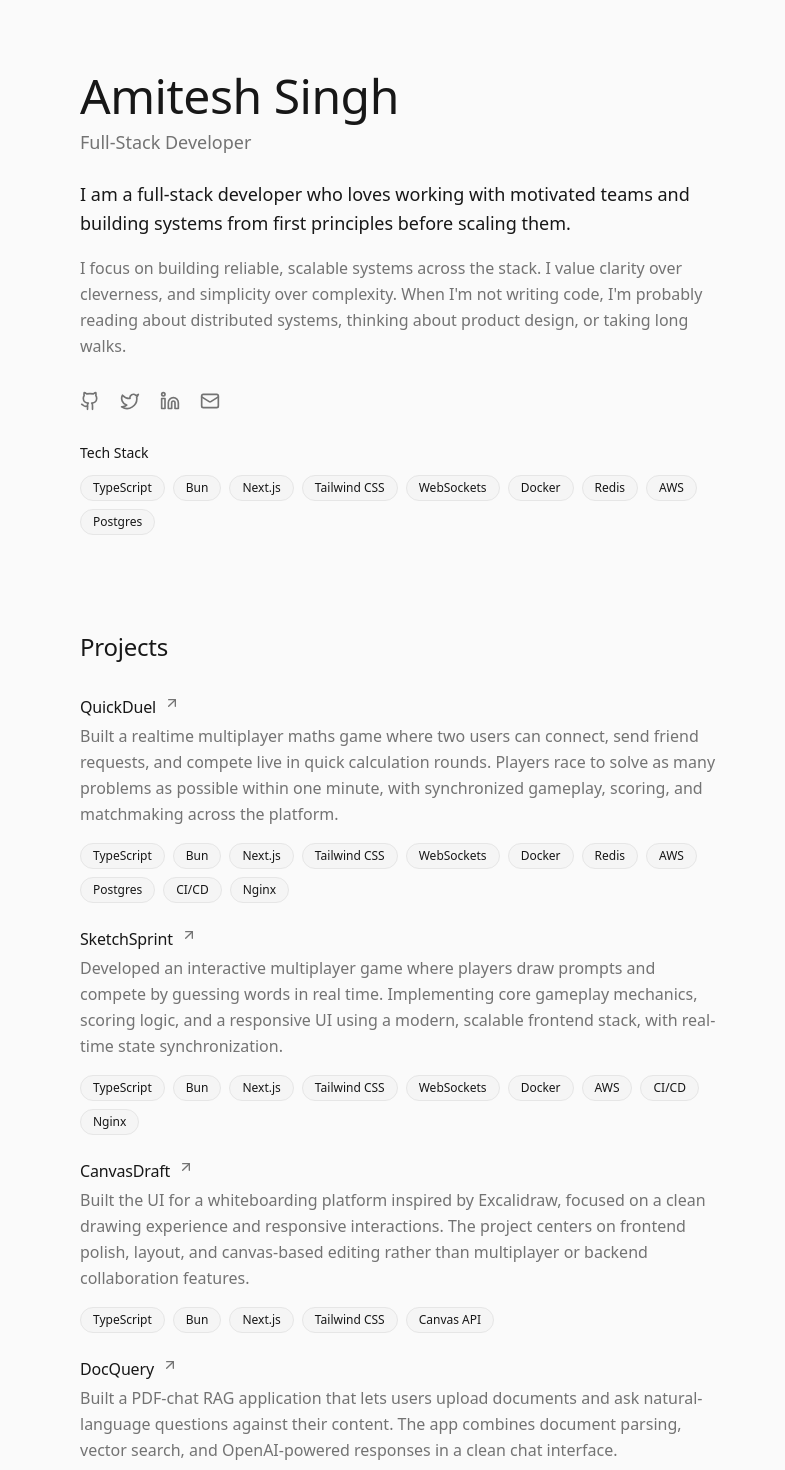
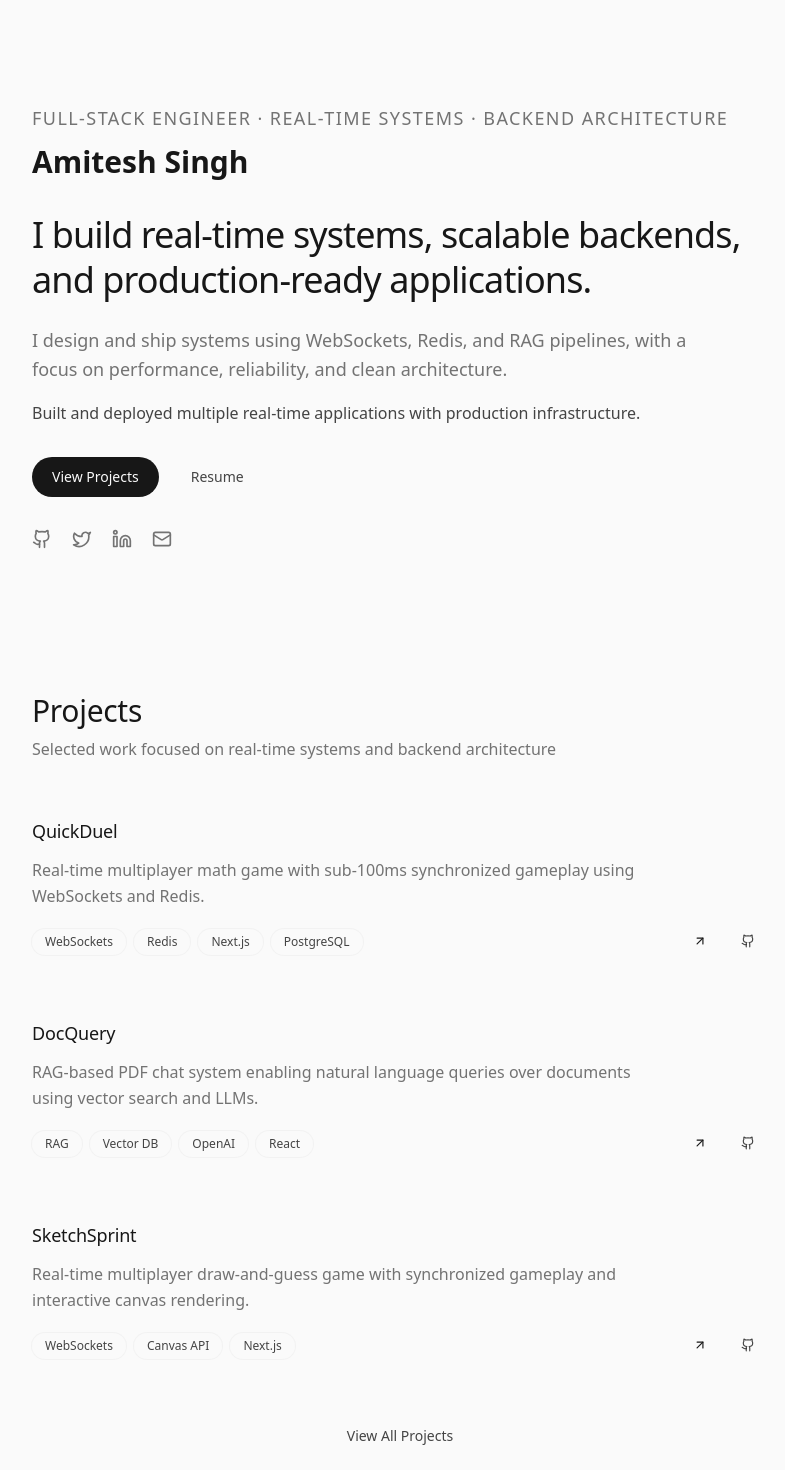
Before and after one commit to DevDesignAmitesh/minimal-portfolio, a Next.js app: page / in a window 1280 px wide. Shown: the part 60-1530 px from the top of the page, without its empty margins (240-1025 px from the left). Built offline with nearby package versions, Linux system fonts and the light colour scheme.

Commit message:
refractored

```diff
--- a/src/app/globals.css
+++ b/src/app/globals.css
@@ -146,6 +146,36 @@
   p {
     line-height: 1.7;
   }
+
+  @media (prefers-reduced-motion: no-preference) {
+    .hero-reveal,
+    .hero-reveal-delay,
+    .hero-reveal-delay-2 {
+      opacity: 0;
+      transform: translateY(10px);
+      animation: fade-up 0.6s ease-out forwards;
+    }
+
+    .hero-reveal-delay {
+      animation-delay: 0.08s;
+    }
+
+    .hero-reveal-delay-2 {
+      animation-delay: 0.16s;
+    }
+  }
+}
+
+@keyframes fade-up {
+  from {
+    opacity: 0;
+    transform: translateY(10px);
+  }
+
+  to {
+    opacity: 1;
+    transform: translateY(0);
+  }
 }
 
 #root {
--- a/src/app/not-found.tsx
+++ b/src/app/not-found.tsx
@@ -2,8 +2,8 @@ import Link from "next/link";
 
 const NotFound = () => {
   return (
-    <div className="flex min-h-screen items-center justify-center bg-muted">
-      <div className="text-center">
+    <div className="flex h-full items-center justify-center">
+      <div className="text-center mt-32">
         <h1 className="mb-4 text-4xl font-bold">404</h1>
         <p className="mb-4 text-xl text-muted-foreground">
           Oops! Page not found
--- /dev/null
+++ b/src/app/projects/page.tsx
@@ -0,0 +1,5 @@
+import Projects from "@/src/components/sections/Projects";
+
+export default function ProjectsPage() {
+  return <Projects />;
+}
--- a/src/components/TechStackList.tsx
+++ b/src/components/TechStackList.tsx
@@ -11,7 +11,7 @@ const TechStackList = ({ items, className = "" }: TechStackListProps) => {
       {items.map((item) => (
         <span
           key={item}
-          className="rounded-full border border-border bg-secondary px-3 py-1 text-xs font-medium text-foreground"
+          className="rounded-full border border-transparent px-3 py-1 text-xs font-medium text-foreground/80 ring-1 ring-border/40"
         >
           {item}
         </span>
--- a/src/components/layout/Layout.tsx
+++ b/src/components/layout/Layout.tsx
@@ -10,7 +10,7 @@ interface LayoutProps {
 const Layout = ({ children }: LayoutProps) => {
   return (
     <div className="min-h-screen bg-background flex flex-col">
-      <div className="max-w-2xl mx-auto px-4 flex-1 w-full">
+      <div className="max-w-3xl mx-auto px-4 flex-1 w-full">
         <Header />
         <main className="pb-16">{children}</main>
       </div>
--- a/src/components/sections/About.tsx
+++ b/src/components/sections/About.tsx
@@ -1,9 +1,9 @@
 import { data } from "@/src/data/data";
-import { Github, Twitter, Linkedin, Mail } from "lucide-react";
-import TechStackList from "../TechStackList";
+import { Github, Linkedin, Mail, Twitter } from "lucide-react";
+import Link from "next/link";
 
 const About = () => {
-  const { name, title, tagline, about, socialLinks, techStack } = data;
+  const { name, socialLinks } = data;
 
   const socials = [
     { icon: Github, href: socialLinks.github, label: "GitHub" },
@@ -13,33 +13,62 @@ const About = () => {
   ];
 
   return (
-    <section className="py-12">
-      <h1 className="text-4xl md:text-5xl font-medium text-foreground mb-2">
-        {name}
-      </h1>
-      <p className="text-lg text-muted-foreground mb-6">{title}</p>
-      <p className="text-foreground text-lg leading-relaxed mb-4">{tagline}</p>
-      <p className="text-muted-foreground leading-relaxed mb-8">{about}</p>
+    <section className="hero-reveal py-14 md:py-20">
+      <div className="max-w-3xl">
+        <p className="text-base font-medium tracking-[0.08em] text-muted-foreground uppercase md:text-lg">
+          Full-stack engineer &middot; Real-time systems &middot; Backend
+          architecture
+        </p>
 
-      <div className="flex items-center gap-5">
+        <p className="mt-3 text-2xl font-semibold text-foreground md:text-3xl">
+          {name}
+        </p>
+
+        <h1 className="mt-8 text-2xl font-medium leading-tight tracking-tight text-foreground md:text-4xl">
+          I build real-time systems, scalable backends, and production-ready
+          applications.
+        </h1>
+
+        <p className="mt-6 max-w-2xl text-base leading-relaxed text-muted-foreground md:text-lg">
+          I design and ship systems using WebSockets, Redis, and RAG pipelines,
+          with a focus on performance, reliability, and clean architecture.
+        </p>
+
+        <p className="mt-4 text-sm font-medium text-foreground/80 md:text-base">
+          Built and deployed multiple real-time applications with production
+          infrastructure.
+        </p>
+
+        <div className="hero-reveal-delay mt-8 flex flex-col gap-3 sm:flex-row sm:items-center">
+          <Link
+            href="/projects"
+            className="inline-flex items-center justify-center rounded-full bg-foreground px-5 py-2.5 text-sm font-medium text-background transition-opacity duration-200 hover:opacity-90"
+          >
+            View Projects
+          </Link>
+          <Link
+            href="/resume"
+            className="inline-flex items-center justify-center rounded-full px-5 py-2.5 text-sm font-medium text-foreground/80"
+          >
+            Resume
+          </Link>
+        </div>
+      </div>
+
+      <div className="mt-8 flex items-center gap-5">
         {socials.map(({ icon: Icon, href, label }) => (
           <a
             key={label}
             href={href}
             target="_blank"
             rel="noopener noreferrer"
-            className="text-muted-foreground hover:text-foreground transition-colors duration-200"
+            className="text-muted-foreground transition-colors duration-200 hover:text-foreground"
             aria-label={label}
           >
             <Icon className="h-5 w-5" />
           </a>
         ))}
       </div>
-
-      <div className="mt-8">
-        <p className="text-sm font-medium text-foreground mb-3">Tech Stack</p>
-        <TechStackList items={techStack} />
-      </div>
     </section>
   );
 };
--- /dev/null
+++ b/src/components/sections/ProjectCard.tsx
@@ -0,0 +1,58 @@
+import { ArrowUpRight, Github } from "lucide-react";
+import TechStackList from "../TechStackList";
+
+interface ProjectCardProps {
+  title: string;
+  description: string;
+  techTags: string[];
+  liveUrl: string;
+  githubUrl: string;
+}
+
+const actionClassName =
+  "inline-flex items-center justify-center gap-1.5 rounded-full border border-transparent px-3 py-1.5 text-sm font-medium";
+
+const ProjectCard = ({
+  title,
+  description,
+  techTags,
+  liveUrl,
+  githubUrl,
+}: ProjectCardProps) => {
+  return (
+    <article className="group py-5 md:py-6">
+      <div className="flex min-h-full flex-col gap-6 md:flex-row md:justify-between">
+        <div className="min-w-0 flex-1">
+          <h3 className="text-lg font-medium text-foreground">{title}</h3>
+          <p className="mt-3 text-sm leading-relaxed text-muted-foreground md:text-base">
+            {description}
+          </p>
+
+          <TechStackList items={techTags} className="mt-5" />
+        </div>
+
+        <div className="flex shrink-0 flex-wrap items-end gap-2 md:max-w-[13rem] md:self-end md:justify-end">
+          <a
+            href={liveUrl}
+            target="_blank"
+            rel="noopener noreferrer"
+            className={`${actionClassName} text-foreground hover:opacity-65`}
+          >
+            <ArrowUpRight className="h-3.5 w-3.5" />
+          </a>
+
+          <a
+            href={githubUrl}
+            target="_blank"
+            rel="noopener noreferrer"
+            className={`${actionClassName} text-foreground/80 hover:text-foreground`}
+          >
+            <Github className="h-3.5 w-3.5" />
+          </a>
+        </div>
+      </div>
+    </article>
+  );
+};
+
+export default ProjectCard;
--- a/src/components/sections/Projects.tsx
+++ b/src/components/sections/Projects.tsx
@@ -1,39 +1,43 @@
-import { ArrowUpRight } from "lucide-react";
-import { data } from "@/src/data/data";
-import TechStackList from "../TechStackList";
+"use client";
+
+import Link from "next/link";
+import { usePathname } from "next/navigation";
+import { allProjects, featuredProjects } from "@/src/data/projects";
+import ProjectCard from "./ProjectCard";
 
 const Projects = () => {
-  const { projects } = data;
-
-  if (projects.length === 0) return null;
+  const pathname = usePathname();
+  const isProjectsPage = pathname === "/projects";
+  const showViewAllProjects = pathname !== "/projects";
+  const projects = isProjectsPage ? allProjects : featuredProjects;
 
   return (
-    <section className="py-12">
-      <h2 className="text-2xl font-medium text-foreground mb-8">Projects</h2>
-      <div className="space-y-6">
-        {projects.map((project, index) => (
-          <article key={index}>
-            <div className="flex items-start gap-2">
-              <h3 className="text-foreground font-medium">{project.name}</h3>
-              {project.link && (
-                <a
-                  href={project.link}
-                  target="_blank"
-                  rel="noopener noreferrer"
-                  className="text-muted-foreground hover:text-foreground transition-colors duration-200 shrink-0"
-                  aria-label={`View ${project.name}`}
-                >
-                  <ArrowUpRight className="h-4 w-4" />
-                </a>
-              )}
-            </div>
-            <p className="text-muted-foreground leading-relaxed mt-1">
-              {project.description}
-            </p>
-            <TechStackList items={project.techStack} className="mt-4" />
-          </article>
+    <section id="projects" className="py-12 md:py-16">
+      <div className="max-w-3xl">
+        <h2 className="text-2xl font-medium text-foreground md:text-3xl">
+          Projects
+        </h2>
+        <p className="mt-2 text-sm text-muted-foreground md:text-base">
+          Selected work focused on real-time systems and backend architecture
+        </p>
+      </div>
+
+      <div className="mt-8 space-y-4">
+        {projects.map((project) => (
+          <ProjectCard key={project.title} {...project} />
         ))}
       </div>
+
+      {showViewAllProjects ? (
+        <div className="mt-8">
+          <Link
+            href="/projects"
+            className="inline-flex w-full text-center items-center justify-center rounded-full border border-transparent px-5 py-2.5 text-sm font-medium text-foreground/80"
+          >
+            View All Projects
+          </Link>
+        </div>
+      ) : null}
     </section>
   );
 };
--- /dev/null
+++ b/src/data/projects.ts
@@ -0,0 +1,62 @@
+import { data } from "./data";
+
+export interface PortfolioProject {
+  title: string;
+  description: string;
+  techTags: string[];
+  liveUrl: string;
+  githubUrl: string;
+}
+
+export const featuredProjects: PortfolioProject[] = [
+  {
+    title: "QuickDuel",
+    description:
+      "Real-time multiplayer math game with sub-100ms synchronized gameplay using WebSockets and Redis.",
+    techTags: ["WebSockets", "Redis", "Next.js", "PostgreSQL"],
+    liveUrl: "https://games.amitesh.work/",
+    githubUrl: data.socialLinks.github,
+  },
+  {
+    title: "DocQuery",
+    description:
+      "RAG-based PDF chat system enabling natural language queries over documents using vector search and LLMs.",
+    techTags: ["RAG", "Vector DB", "OpenAI", "React"],
+    liveUrl: "https://pdf-chat.amitesh.work/",
+    githubUrl: data.socialLinks.github,
+  },
+  {
+    title: "SketchSprint",
+    description:
+      "Real-time multiplayer draw-and-guess game with synchronized gameplay and interactive canvas rendering.",
+    techTags: ["WebSockets", "Canvas API", "Next.js"],
+    liveUrl: "https://skribbl.amitesh.work/",
+    githubUrl: data.socialLinks.github,
+  },
+];
+
+export const allProjects: PortfolioProject[] = [
+  ...featuredProjects,
+  {
+    title: "Sphere Events",
+    description:
+      "Built the frontend for an event booking platform with polished interactions, responsive layouts, and motion-driven sections designed to make event discovery and booking feel smooth and modern.",
+    techTags: ["Next.js", "Tailwind CSS", "Motion"],
+    liveUrl: "https://sphere-site.vercel.app/",
+    githubUrl: data.socialLinks.github,
+  },
+  {
+    title: "CanvasDraft",
+    description:
+      "Built the UI for a whiteboarding platform inspired by Excalidraw, focused on a clean drawing experience and responsive interactions. The project centers on frontend polish, layout, and canvas-based editing rather than multiplayer or backend collaboration features.",
+    techTags: [
+      "TypeScript",
+      "Bun",
+      "Next.js",
+      "Tailwind CSS",
+      "Canvas API",
+    ],
+    liveUrl: "https://excalidraw.amitesh.work/",
+    githubUrl: data.socialLinks.github,
+  },
+];
```
Also changed, not shown: src/components/projects/DeepDiveSection.tsx (added, +19 -0 lines).
